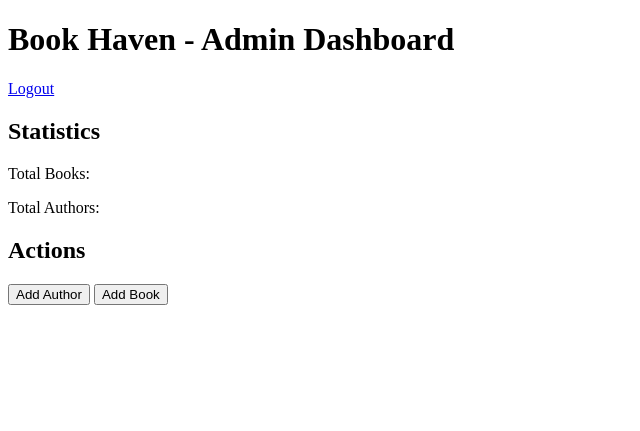
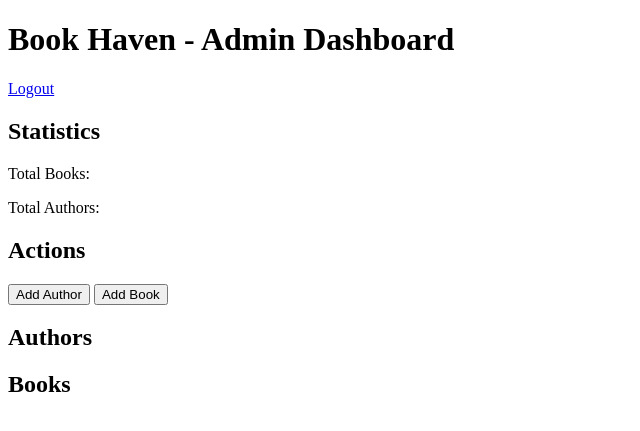
Before and after one commit to SaeedAnwar195/BookHaven, a Flask app: page /admin in a window 1280 px wide. Shown: the top 431 px of the page, without its empty margins (0-640 px from the left). Run offline with Flask 3, Linux system fonts and the light colour scheme; a user stored in the database is signed in.

Commit message:
admin.html complete having admin functionalities

```diff
--- a/templates/admin.html
+++ b/templates/admin.html
@@ -70,6 +70,11 @@
         </form>
     </div>
 
+    <h2>Authors</h2>
+    <div id="authorList"></div>
+    <h2>Books</h2>
+    <div id="bookList"></div>
+
     <script src="/static/js/admin.js"></script>
 
 </body>
```
